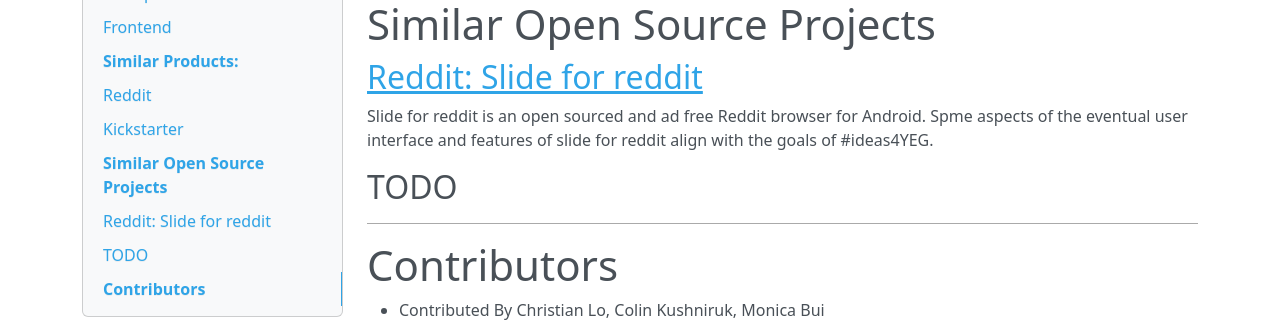
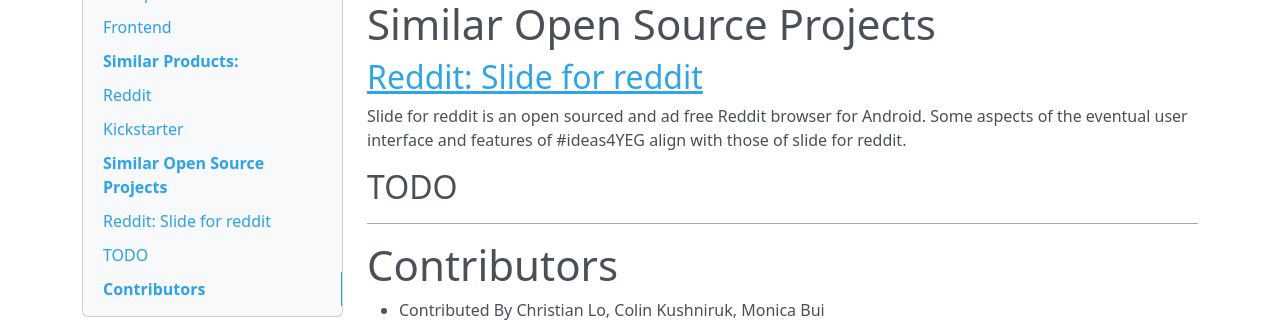
Before and after one commit to UAlberta-CMPUT401/Ideas-for-YEG, an MkDocs documentation site: the page built from docs/index.md, in a window 1280 px wide and 900 px high, scrolled down 8689 px. Shown: the part 451-773 px from the top of the window. Built offline with MkDocs 1.6.1, drawn with Linux system fonts in a browser that asks for light colours; nearby versions of some CDN libraries.

Commit message:
Update index.md

```diff
--- a/docs/index.md
+++ b/docs/index.md
@@ -476,7 +476,7 @@ Kickstarter is a site where users can donate various amounts of money to project
 <a name="similar-open-source"></a>
 # Similar Open Source Projects
 ## [Reddit: Slide for reddit](https://github.com/ccrama/Slide)
-Slide for reddit is an open sourced and ad free Reddit browser for Android. Spme aspects of the eventual user interface and features of slide for reddit align with the goals of #ideas4YEG.
+Slide for reddit is an open sourced and ad free Reddit browser for Android. Some aspects of the eventual user interface and features of #ideas4YEG align with those of slide for reddit.
 
 ## TODO
 
```
